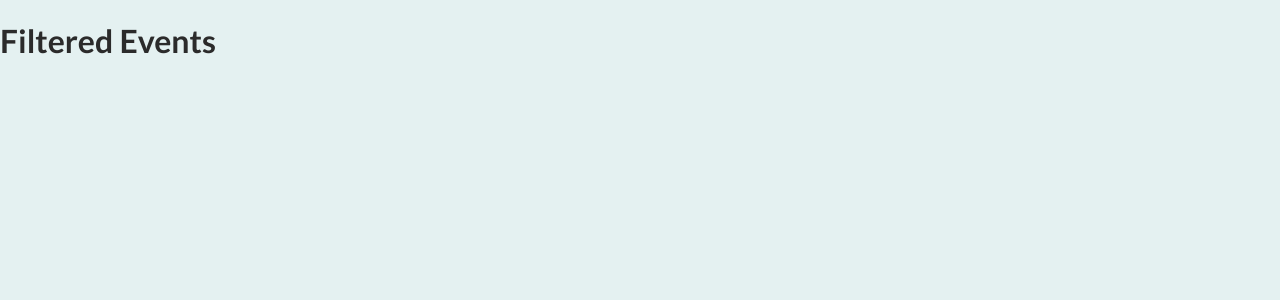
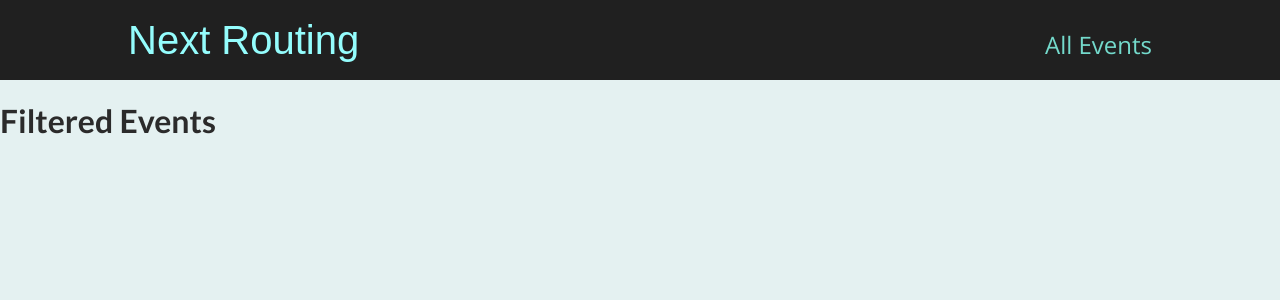
Before and after one commit to ainmutaqorrobin/nextFileRouting, a Next.js app: page /events in a window 1280 px wide. Shown: the top 300 px of the page. Built offline with nearby package versions, Linux system fonts and the light colour scheme.

Commit message:
added react components and pages - Added filtered page using catch all routes - Added Layout component - Added MainHeader component - Wrap main Component with Layout component in app page

```diff
--- /dev/null
+++ b/components/layout/layout.js
@@ -0,0 +1,10 @@
+import MainHeader from "./main-header";
+
+export default function Layout(props) {
+  return (
+    <>
+      <MainHeader />
+      <main>{props.children}</main>
+    </>
+  );
+}
--- /dev/null
+++ b/components/layout/main-header.js
@@ -0,0 +1,18 @@
+import Link from "next/link";
+import styles from "./main-header.module.css";
+export default function MainHeader() {
+  return (
+    <header className={styles.header}>
+      <div className={styles.logo}>
+        <Link href="/">Next Routing</Link>
+      </div>
+      <nav className={styles.navigation}>
+        <ul>
+          <li>
+            <Link href="/events">All Events</Link>
+          </li>
+        </ul>
+      </nav>
+    </header>
+  );
+}
--- /dev/null
+++ b/components/layout/main-header.module.css
@@ -0,0 +1,41 @@
+.header {
+  width: 100%;
+  display: flex;
+  justify-content: space-between;
+  align-items: baseline;
+  padding: 1rem 10%;
+  height: 5rem;
+  background-color: #202020;
+}
+
+.logo {
+  font-size: 1.5rem;
+  color: white;
+  font-family: "Fira", sans-serif;
+  height: 100%;
+  display: flex;
+  justify-content: center;
+  align-items: center;
+  color: #94fdfd;
+}
+
+.logo a {
+  text-decoration: none;
+  color: #94fdfd;
+}
+
+.navigation a {
+  text-decoration: none;
+  color: #74dacc;
+  font-size: 1rem;
+}
+
+@media (min-width: 768px) {
+  .logo {
+    font-size: 2.5rem;
+  }
+
+  .navigation a {
+    font-size: 1.5rem;
+  }
+}
--- a/pages/_app.js
+++ b/pages/_app.js
@@ -1,7 +1,11 @@
-import '../styles/globals.css'
-
+import "../styles/globals.css";
+import Layout from "../components/layout/layout";
 function MyApp({ Component, pageProps }) {
-  return <Component {...pageProps} />
+  return (
+    <Layout>
+      <Component {...pageProps} />
+    </Layout>
+  );
 }
 
-export default MyApp
+export default MyApp;
--- a/pages/events/index.js
+++ b/pages/events/index.js
@@ -1,7 +1,11 @@
+import EventList from "../../components/events/EventList";
+import { getAllEvents } from "../../data/dummy-data";
+
 export default function EventsPage() {
+  const events = getAllEvents();
   return (
     <div>
-      <h1>All Events Page</h1>
+      <EventList events={events} />
     </div>
   );
 }
```
